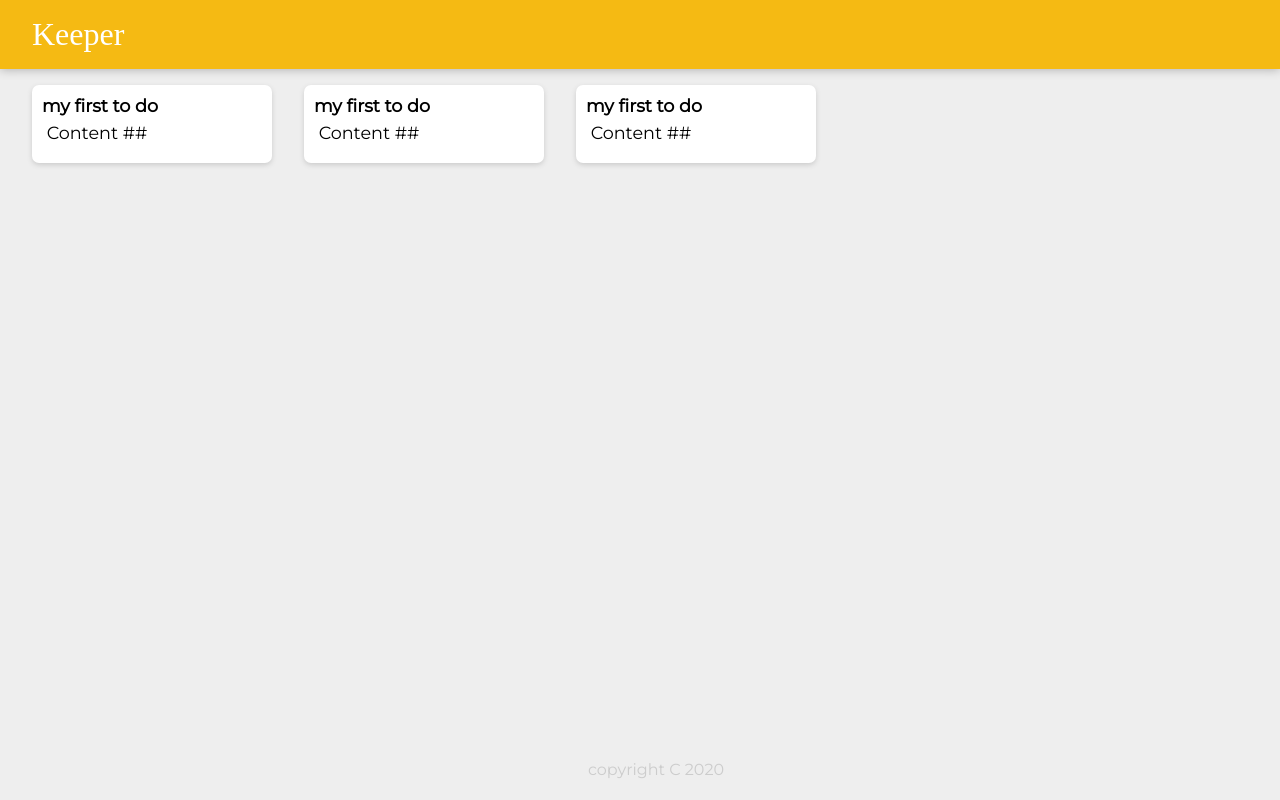
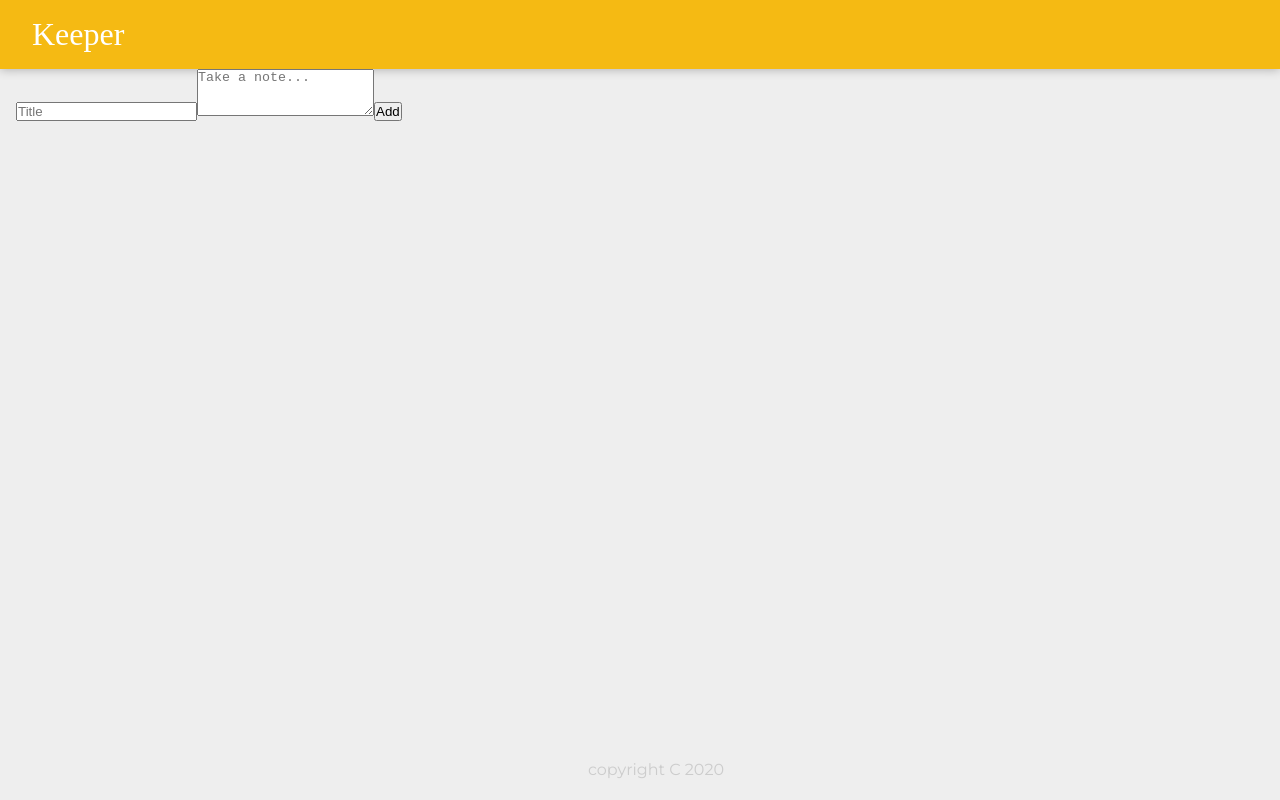
Before and after one commit to Alirezabeig/keeper_items, a React (Create React App) app: page / in a window 1280 px wide. Built offline with nearby package versions, Linux system fonts and the light colour scheme; a web font is replaced by a local one.

Commit message:
add post completed

```diff
--- a/src/components/App.jsx
+++ b/src/components/App.jsx
@@ -1,22 +1,29 @@
-import React from 'react';
+import React, {useState} from 'react';
 import Header from './Header';
 import Footer from './Footer';
 import Note from './Note';
-import notes from '../notes'
-
+import CreateArea from './CreateArea';
+import notes from '../notes';
 
 
 function App(){
+  const [notes, setNote] = useState([]);
+
+  function addNote(newNote){
+    setNote(prevNote => {
+      return [...prevNote,newNote];
+    })
+  }
+
 return (
   <div>
    <Header />
-   {notes.map(noteItem =>
-     <Note
-        key={noteItem.key}
-        title={noteItem.title}
-        content={noteItem.content}
-        />
-   )}
+    <CreateArea onAdd={addNote} />
+
+      {notes.map((noteItem) => {
+        return <Note title={noteItem.title} content={noteItem.content}/>
+      })}
+
    <Footer />
   </div>
   );
--- /dev/null
+++ b/src/components/CreateArea.jsx
@@ -0,0 +1,38 @@
+import React, {useState} from "react";
+
+function CreateArea(props){
+
+  const [note,setNote] = useState({
+    title:"",
+    content:""
+  });
+
+  function handleChange(event){
+    const {name, value} = event.target;
+    setNote(prevNote =>{
+      return {
+        ...prevNote,
+        [name]:value
+      };
+    })
+  }
+
+  function submitNote(event){
+    props.onAdd(note)
+    event.preventDefault();
+
+
+  }
+
+  return (
+    <div>
+      <form>
+          <input name="title" onChange={handleChange} value={note.title} placeholder="Title" />
+          <textarea name="content" onChange={handleChange} value={note.content} placeholder="Take a note..." rows="3"/>
+          <button onClick={submitNote}>Add</button>
+      </form>
+    </div>
+  );
+
+}
+export default CreateArea;
```
